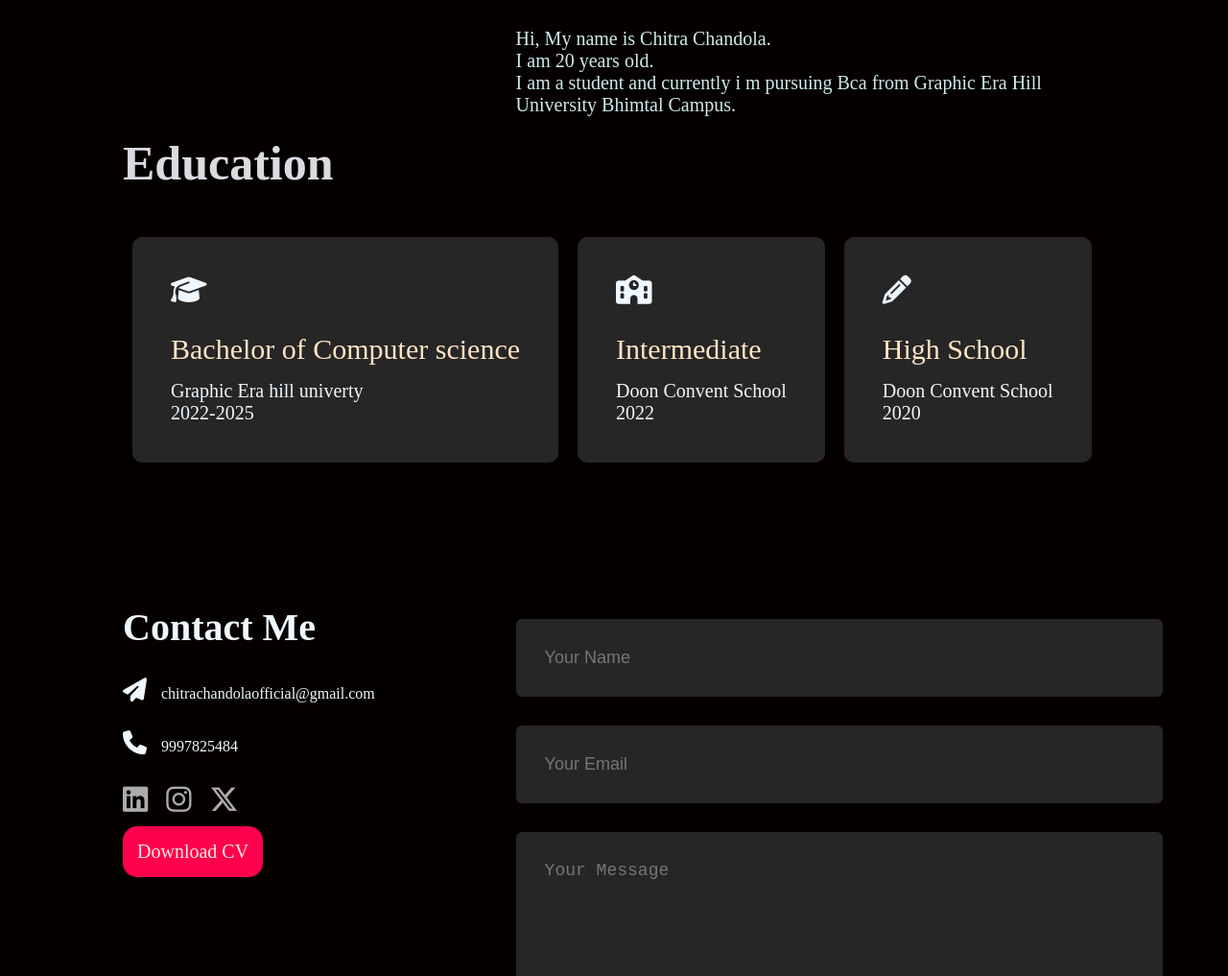
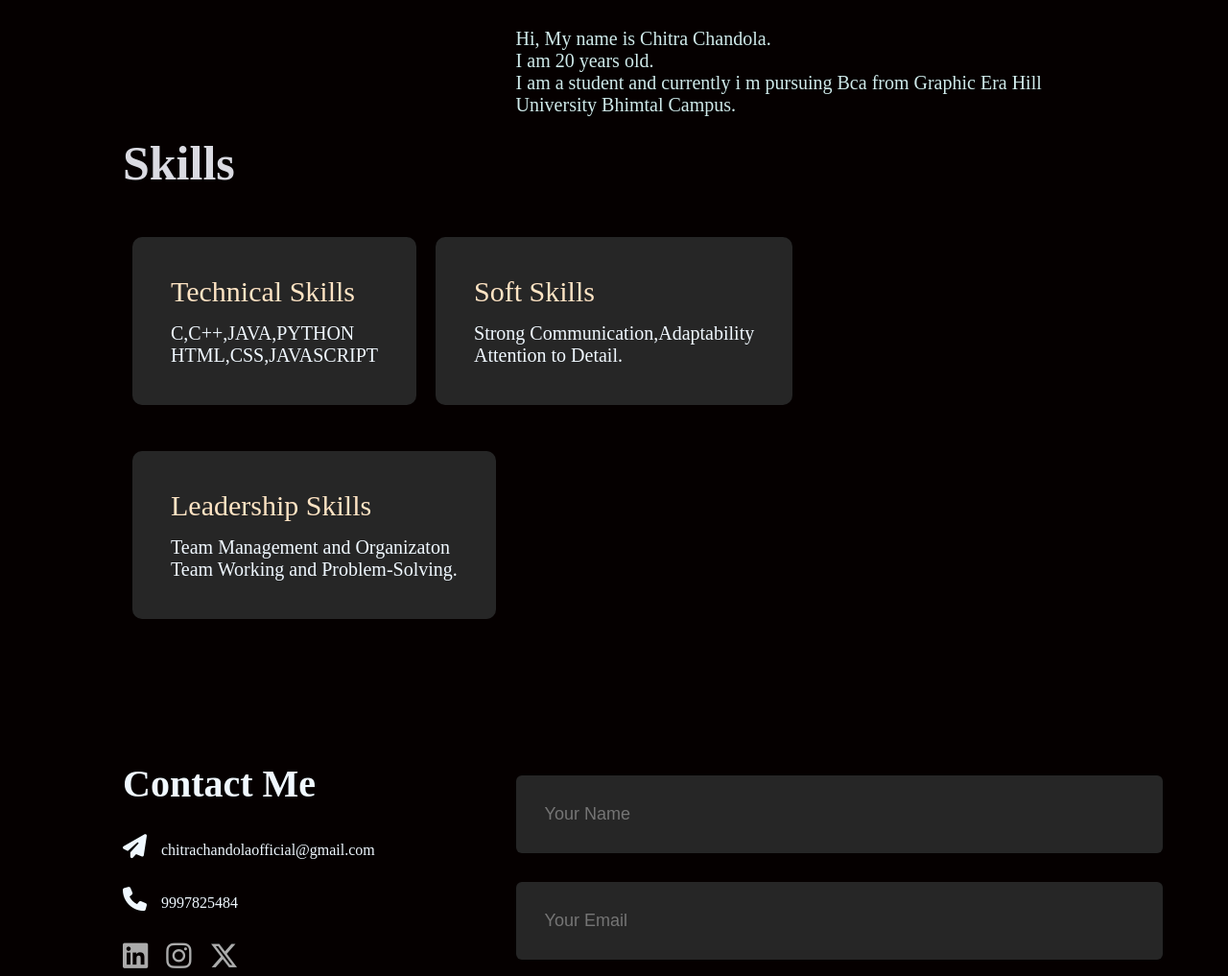
Before and after one commit to Chitrac1/Portfolio, a plain HTML site: page index.html in a window 1280 px wide. Shown: the part 556-1573 px from the top of the page at 96% size. Drawn offline with Linux system fonts and the light colour scheme.

Commit message:
Update index.html

```diff
--- a/index.html
+++ b/index.html
@@ -48,26 +48,24 @@
 
 <div id="education">
     <div class="container">
-        <h1 class="edu">Education</h1>
+        <h1 class="edu">Skills</h1>
         <div class="education-list">
             <div class="column">
-                <i class="fa-solid fa-graduation-cap"></i>
-                <h2 class="top">Bachelor of Computer science</h2>
-                <p>Graphic Era hill univerty<br><Span>2022-2025</Span></p>
+                <h2 class="top">Technical Skills</h2>
+                <p>C,C++,JAVA,PYTHON<br><Span>HTML,CSS,JAVASCRIPT</Span></p>
             </div>
             <div class="column">
-                <i class="fa-solid fa-school"></i>
-                <h2 class="top">Intermediate</h2>
-                <p>Doon Convent School<br><span>2022</span></p>
+                <h2 class="top">Soft Skills</h2>
+                <p>Strong Communication,Adaptability<br><span>Attention to Detail.</span></p>
             </div>
             <div class="column">
-                <i class="fa-solid fa-pencil"></i>
-                <h2 class="top">High School</h2>
-                <p>Doon Convent School<br><span>2020</span></p>
+                <h2 class="top">Leadership Skills</h2>
+                <p>Team Management and Organizaton<br><span>Team Working and Problem-Solving.</span></p>
             </div>
         </div>
     </div>
 </div>
+
 
 <!--------------contact------------------>
 <div id="contact">
@@ -82,7 +80,6 @@
                     <a href=""><i class="fa-brands fa-instagram"></i></a>
                     <a href=""><i class="fa-brands fa-x-twitter"></i></a>
                 </div>
-                <a href="images/chitra chandola resume1.pdf" download class="btn btn2">Download CV</a>
             </div>
             <div class="contact-right">
                 <form name="submit-to-google-sheet">
```
